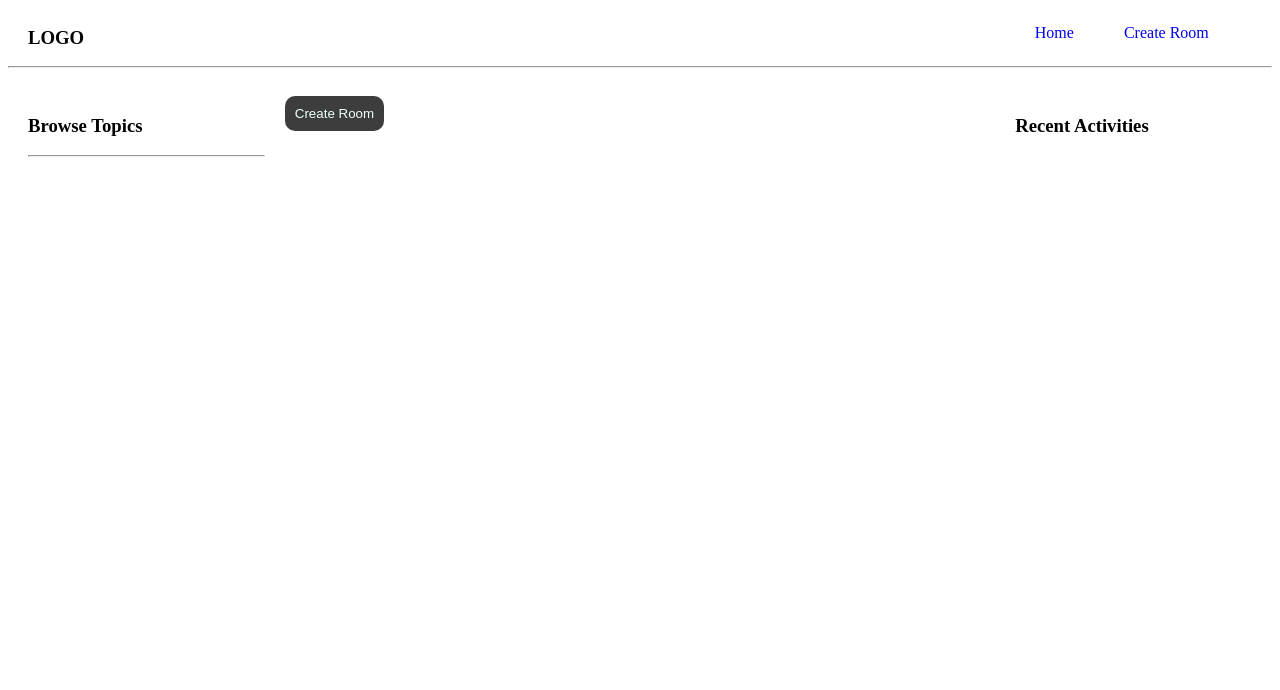
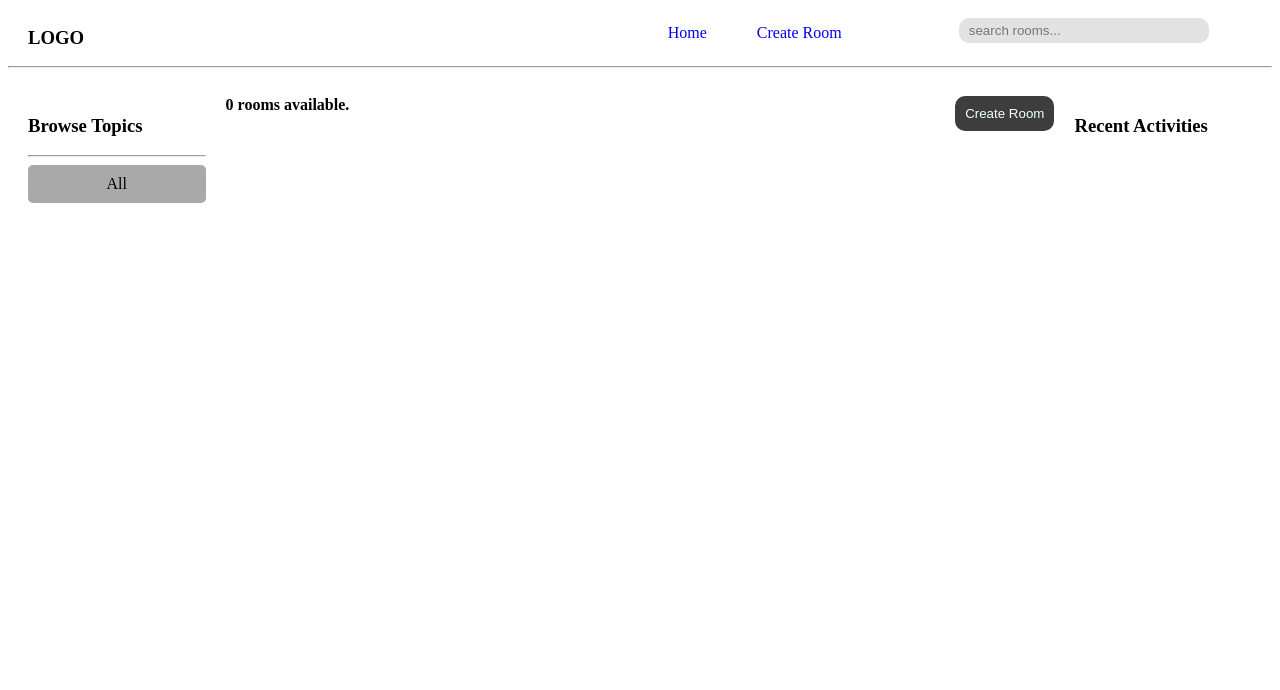
Before and after one commit to cmwema-projects/studyBud, a Django app: page / in a window 1280 px wide. Shown: the top 690 px of the page. Run offline with Django 4.2, Linux system fonts and the light colour scheme; data that the repository does not hold is empty.

Commit message:
implemented room search feature and scrollable rooms list

```diff
--- a/base/templates/base/delete.html
+++ b/base/templates/base/delete.html
@@ -1,14 +1,14 @@
 {% extends "base.html" %}
 
 {% block content %}
-<div>
+<div class="form-container">
     <form method='POST' action=''>
         <fieldset>
             <legend>Confirm Deletion</legend>
             {% csrf_token %}
             <p>Are you sure You want to delete {{ obj }}?</p>
-            <a href="{{request.META.HTTP_REFERER}}">Go back</a>
-            <input type="submit" value="Confirm" />
+            <button class='btn btn-edit'><a href="{{request.META.HTTP_REFERER}}">Go back</a></button>
+            <input type="submit" value="Confirm" class='btn btn-delete'/>
         </fieldset>
     </form>
 </div>
--- a/base/templates/base/home.html
+++ b/base/templates/base/home.html
@@ -1,14 +1,14 @@
 {% extends "base.html" %}
 {% block content %}
-<style>
 
-
-</style>
 <div class="home-container">
   <!-- side bar browse -->
   <div class="browse-container">
     <h3>Browse Topics</h3>
     <hr>
+    <div class="topics">
+      <a href="{% url 'home'  %}">All</a>
+    </div>
     {% for topic in topics%}
     <div class="topics">
       <a href="{% url 'home'  %}?q={{topic.name}}">{{topic.name}}</a>
@@ -18,11 +18,16 @@
 
   <!-- rooms list -->
   <div class="rooms-container">
-    <button type="button" class="btn btn-create">
-      <a href="{% url 'create_room' %}">Create Room</a>
-    </button>
+    <div class'room-card'>
+      <div class="room-card__header">
+        <strong>{{room_count}} rooms available.</strong>
+        <button type="button" class="btn btn-create">
+          <a href="{% url 'create_room' %}">Create Room</a>
+        </button>
 
-    <div>
+      </div>
+    </div>
+    <div class='rooms-list'>
       {% for room in rooms %}
       <div class="room-card">
         <div class="room-card__header">
--- a/base/views.py
+++ b/base/views.py
@@ -1,39 +1,42 @@
 from django.shortcuts import render, redirect
+from django.db.models import Q
 from .models import Room, Topic
 from .forms import RoomForm
 
 
 def home(request):
-    rooms = Room.objects.all()
+    q = request.GET.get("q") if request.GET.get("q") != None else ""
+    rooms = Room.objects.filter(
+        Q(topic__name__icontains=q) | Q(name__icontains=q) | Q(description__icontains=q)
+    )
+
     topics = Topic.objects.all()
+    room_count = rooms.count()
 
-    return render(request, 'base/home.html', context={
-        'rooms' : rooms,
-        'topics' : topics
-    })
+    return render(
+        request,
+        "base/home.html",
+        context={"rooms": rooms, "topics": topics, "room_count": room_count},
+    )
 
 
 def room(request, pk):
     room = Room.objects.get(id=pk)
 
-    context = {
-        'room': room
-    }
-    return render(request, 'base/room.html', context=context)
+    context = {"room": room}
+    return render(request, "base/room.html", context=context)
 
 
 def create_room(request):
     form = RoomForm()
 
-    if request.method == 'POST':
+    if request.method == "POST":
         form = RoomForm(request.POST)
         if form.is_valid():
             form.save()
-            return redirect('home')
-    context = {
-        'form' : form
-    }
-    return render(request, 'base/room_form.html', context)
+            return redirect("home")
+    context = {"form": form}
+    return render(request, "base/room_form.html", context)
 
 
 def update_room(request, pk):
@@ -41,26 +44,24 @@ def update_room(request, pk):
 
     form = RoomForm(instance=room)
 
-    if request.method == 'POST':
+    if request.method == "POST":
         form = RoomForm(request.POST, instance=room)
         if form.is_valid():
             form.save()
-            return redirect('home')
+            return redirect("home")
 
-    context = {
-        'form' : form
-    }
-    return render(request, 'base/room_form.html', context)
+    context = {"form": form}
+    return render(request, "base/room_form.html", context)
 
 
 def delete_room(request, pk):
     room = Room.objects.get(id=pk)
 
-    if request.method == 'POST':
+    if request.method == "POST":
         room.delete()
-        return redirect('home')
+        return redirect("home")
     context = {
-        'obj' : room,
+        "obj": room,
     }
 
-    return render(request, 'base/delete.html', context)
+    return render(request, "base/delete.html", context)
--- a/templates/base.html
+++ b/templates/base.html
@@ -40,13 +40,25 @@
         gap: 20px;
       }
       .rooms-container {
-        width: 60%;
+
+        width: 70%;
+        display: flex;
+        flex-direction: column;
+
+      }
+      .rooms-list{
+         height: 70vh;
+         overflow-y: scroll;
+      }
+      .rooms-container__header{
+        display: flex;
+        flex-direction: row;
       }
       .browse-container {
-        width: 20%;
+        width: 15%;
       }
       .recent-container {
-        width: 20%;
+        width: 15%;
       }
 
       .topics {
@@ -121,6 +133,20 @@
         padding: 20px;
         font-size: larger;
       }
+
+      .search-form{
+        width: 250px;
+        justify-self: center;
+
+      }
+      .search-form input{
+        background-color: rgb(226, 226, 226);
+        border: none;
+        border-radius: 10px;
+        padding: 5px;
+        padding-left: 10px;
+        margin-top: -10px;
+      }
     </style>
   </head>
   <body>
--- a/templates/navbar.html
+++ b/templates/navbar.html
@@ -5,5 +5,12 @@
         <li class="nav-list__item"><a href='/'>Home</a></li>
         <li class="nav-list__item"><a href="{% url 'create_room' %}">Create Room</a></li>
     </ul>
+
+    <div>
+        <form class="search-form" method="GET" action="{% url 'home' %}">
+        <input type="text" name="q" placeholder="search rooms..."/>
+    </form>
+    </div>
+
 </nav>
 <hr>
```
